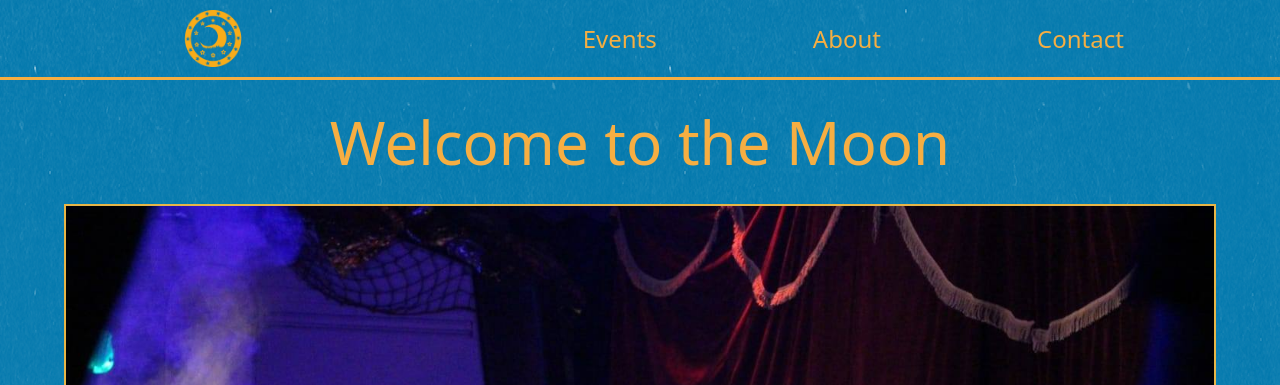
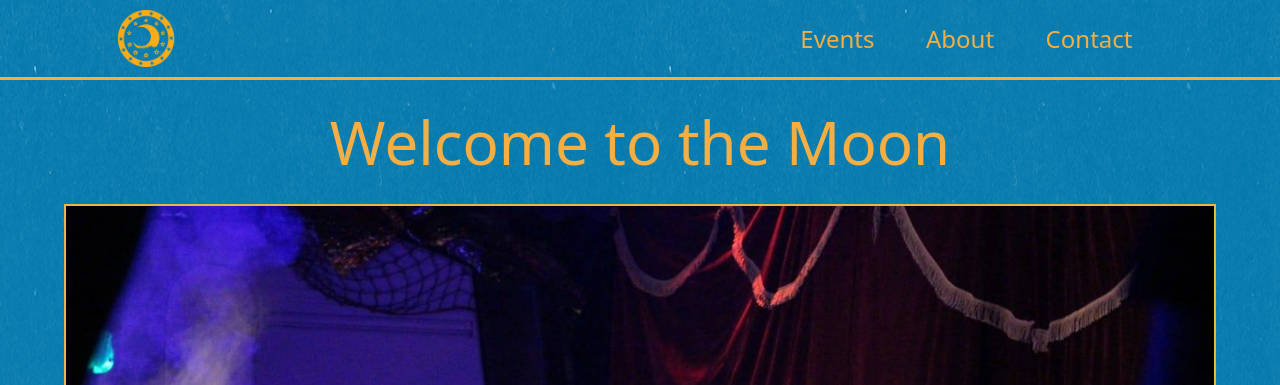
Before and after one commit to philippeducasse/zirkusmond, a Django app: template templates/about.html in a window 1280 px wide. Shown: the top 385 px of the page. Run offline with Django 3.2, Linux system fonts and the light colour scheme; the template is opened without the code that fills it, so the values that code supplies are empty; some libraries are stand-ins or nearby versions.

Commit message:
new navbar design

```diff
--- a/static/zm/design.css
+++ b/static/zm/design.css
@@ -283,7 +283,8 @@ a.card-link  {
   transition: all 600ms;
   transition-delay: 200ms;
   backface-visibility: hidden;
-
+  visibility: hidden;
+  border-bottom: 3px solid #f6ae42;
 }
 
 .home-nav{
@@ -293,8 +294,8 @@ a.card-link  {
 .navbar.sticky{
   opacity: 1;
   background-image: url("/static/zm/img/bg_pattern.png");
-  border-bottom: 3px solid #f6ae42;
   backface-visibility: hidden;
+  visibility: visible;
 }
 
 
--- a/templates/navbar.html
+++ b/templates/navbar.html
@@ -1,10 +1,10 @@
-<div class="navbar top-0 fixed flex justify-evenly w-screen items-center h-20 z-50">
-    <div class="logo w-1/3 flex justify-center">
+<div class="navbar top-0 fixed flex justify-between w-screen items-center h-20 z-50 lg:px-24">
+    <div class="logo flex justify-center">
         <a href="/">
             <img class="h-full" src="/static/zm/img/logo_16x9.png" alt="Zirkusmond logo" width="100">
         </a>
     </div>
-    <div class="flex nav-items justify-end justify-evenly w-2/3">
+    <div class="flex nav-items justify-evenly w-2/5">
         <a class="text-2xl w-fit" href="/events">Events</a>
         <a class="text-2xl w-fit" href="/about">About</a>
         <a class="text-2xl w-fit" href="/contact">Contact</a>
```
Also changed, not shown: static/zm/tailwind.css.
